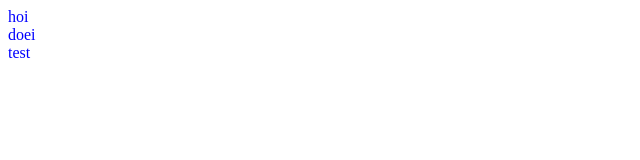
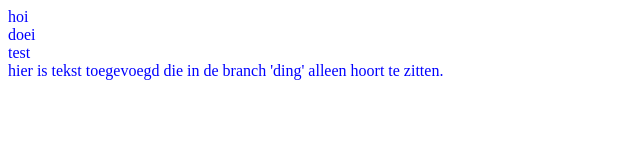
Before and after one commit to theodorst/testje_met_git, a plain HTML site: page index.html in a window 1280 px wide. Shown: the whole page, without its empty margins (0-640 px from the left). Drawn offline with Linux system fonts and the light colour scheme.

Commit message:
tekst toegevoegd voor ding branch

```diff
--- a/index.html
+++ b/index.html
@@ -12,5 +12,7 @@ hoi
 doei
 <br>
 test
+<br>
+hier is tekst toegevoegd die in de branch 'ding' alleen hoort te zitten.
 </body>
 </html>
```
